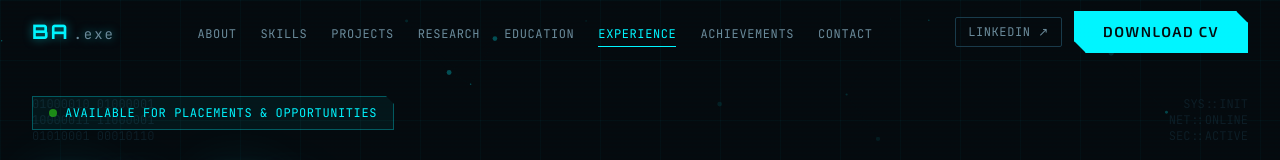
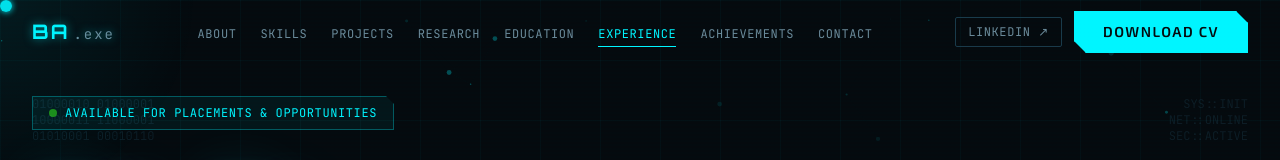
Before and after one commit to uffbilxl/bilal-portfolio, a Next.js app: page / in a window 1280 px wide. Shown: the top 160 px of the page. Built offline with nearby package versions, Linux system fonts and the light colour scheme.

Commit message:
fix cursor glow

```diff
--- a/app/page.tsx
+++ b/app/page.tsx
@@ -11,13 +11,13 @@ import Achievements from '@/components/sections/Achievements'
 import Contact from '@/components/sections/Contact'
 import TerminalWidget from '@/components/ui/TerminalWidget'
 import ParticleBackground from '@/components/ui/ParticleBackground'
-<CursorGlow />
 import CursorGlow from '@/components/ui/CursorGlow'
 
 export default function Home() {
   return (
     <main className="relative min-h-screen">
       <ParticleBackground />
+      <CursorGlow />
       <Navbar />
 
       <Hero />
```
